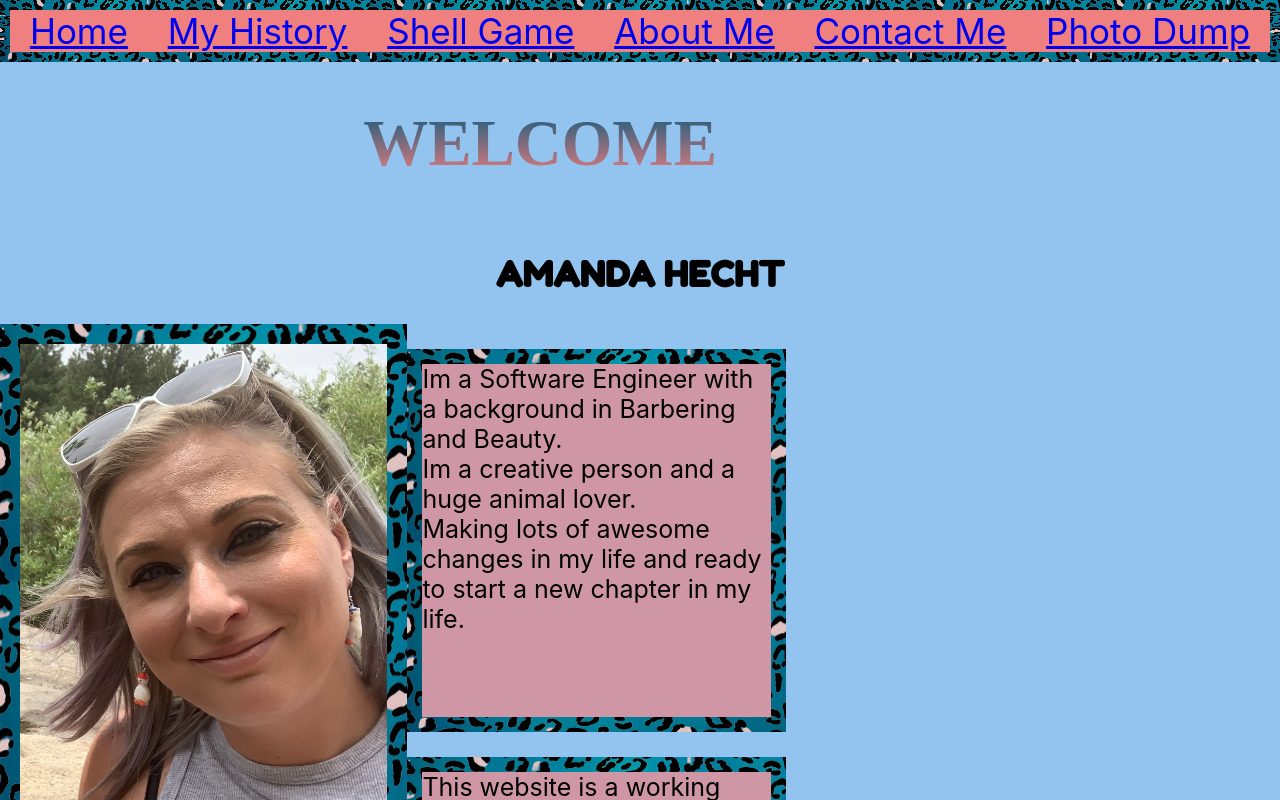
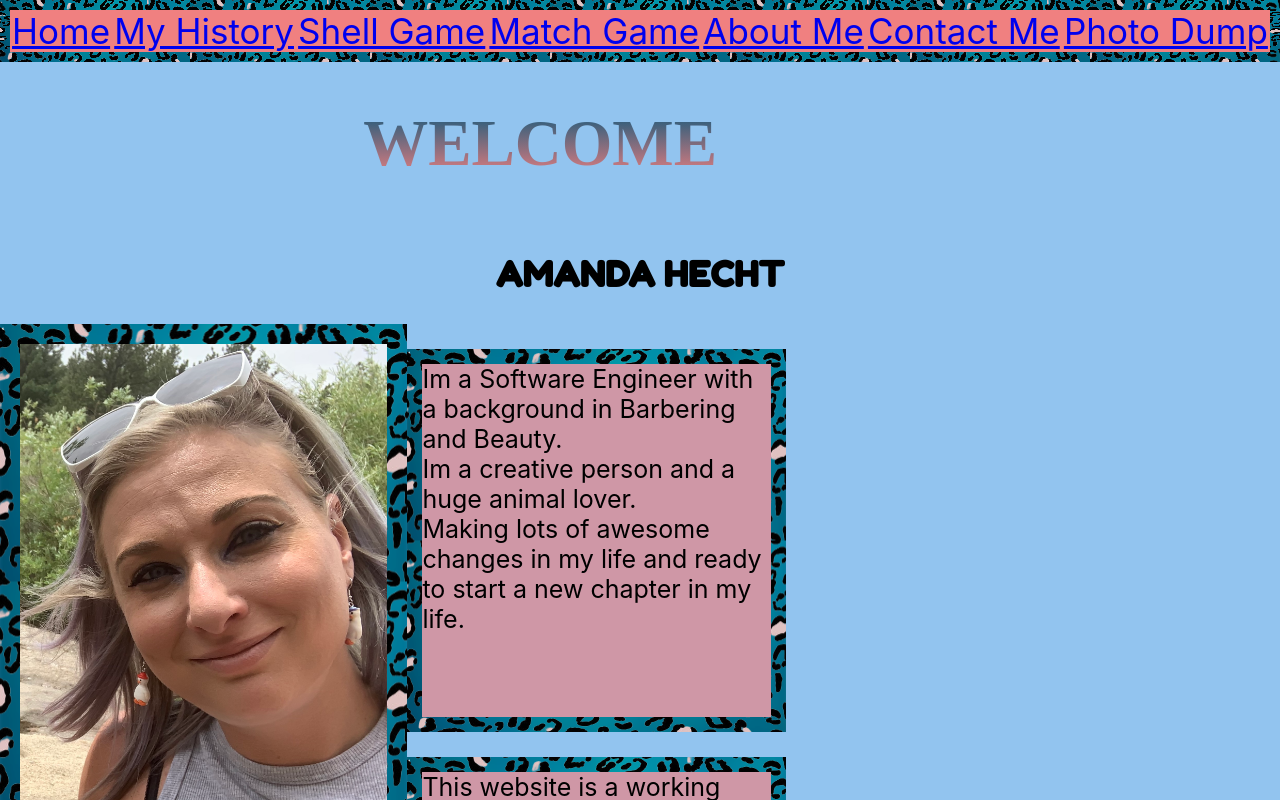
Before and after one commit to amanda-hecht89/Amanda-Website, a React (Create React App) app: page / in a window 1280 px wide. Shown: the top 800 px of the page. Built offline with nearby package versions, Linux system fonts and the light colour scheme; a web font is replaced by a local one.

Commit message:
routesfor match game

```diff
--- a/src/App.js
+++ b/src/App.js
@@ -10,6 +10,7 @@ import Welcome from './Welcome';
 import PhotoDump from './PhotoDump';
 import ShellGame from './ShellGame';
 import AboutMe from './AboutMe';
+import MatchGame from './MatchGame';
 import './App.css';
 import './Fancy.css';
 
@@ -22,6 +23,7 @@ export default function App() {
           <Link className="nav-items" to="/">Home</Link>
           <Link className='nav-items' to="/education">My History</Link>
           <Link className="nav-items" to="/game">Shell Game</Link>
+          <Link className="nav-items" to="/match">Match Game</Link>
           <Link className="nav-items" to="/about">About Me</Link>
           <Link className="nav-items" to="/credits">Contact Me</Link>
           <Link className="nav-items" to="/photos">Photo Dump</Link>
@@ -34,6 +36,9 @@ export default function App() {
           </Route>
           <Route exact path="/game">
             <ShellGame/>
+          </Route>
+          <Route exact path="/match">
+            <MatchGame/>
           </Route>
           <Route exact path="/about">
             <AboutMe/>
```
